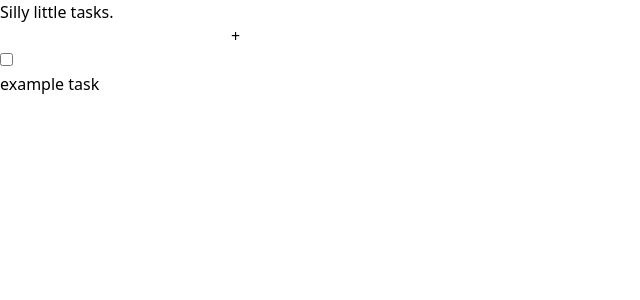
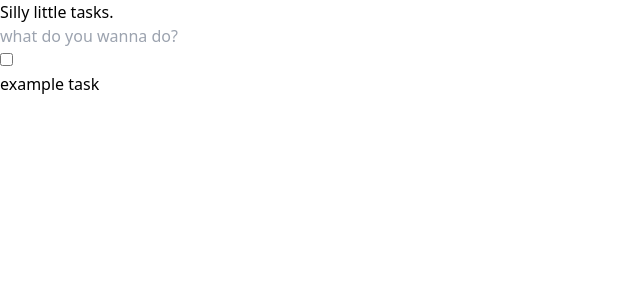
Before and after one commit to mistyb01/vue-task-diary, a Vue app: page / in a window 1280 px wide. Shown: the top 300 px of the page, without its empty margins (0-640 px from the left). Built offline with nearby package versions, Linux system fonts and the light colour scheme.

Commit message:
add a splash of color

```diff
--- a/src/components/TodoInput.vue
+++ b/src/components/TodoInput.vue
@@ -1,4 +1,6 @@
 <script setup>
+import { PlusIcon } from "@heroicons/vue/24/outline";
+
 const model = defineModel();
 const emit = defineEmits(["submitTodo"]);
 
@@ -12,8 +14,18 @@ function submit() {
     <div
       class="flex gap-1 min-w-min rounded border-solid border-2 border-gray-400"
     >
-      <input v-model="model" class="p-2 flex-grow" type="text" />
-      <button class="bg-gray-100 w-16" type="submit">+</button>
+      <input
+        v-model="model"
+        class="p-2 flex-grow"
+        type="text"
+        placeholder="what do you wanna do?"
+      />
+      <button
+        class="bg-pink-50 w-16 flex justify-center items-center"
+        type="submit"
+      >
+        <PlusIcon class="w-5 h-5" />
+      </button>
     </div>
   </form>
 </template>
--- a/src/components/TodoItem.vue
+++ b/src/components/TodoItem.vue
@@ -18,11 +18,13 @@ function toggleEditMode(title) {
   isEditing.value = !isEditing.value;
   editedTitle.value = title;
 }
+
+const iconStyles = "h-5 w-5 hover:text-pink-500";
 </script>
 
 <template>
   <div
-    class="flex justify-between p-4 rounded hover:bg-gray-100 transition-colors duration-150"
+    class="flex justify-between p-4 rounded hover:bg-pink-50 transition-colors duration-150"
   >
     <div class="flex gap-4">
       <input v-model="model" type="checkbox" />
@@ -46,14 +48,14 @@ function toggleEditMode(title) {
           }
         "
       >
-        <CheckIcon class="h-6 w-6" />
+        <CheckIcon :class="iconStyles" />
       </button>
       <button @click="() => toggleEditMode(title)">
-        <PencilIcon v-if="!isEditing" class="h-6 w-6" />
-        <XMarkIcon v-else class="h-6 w-6" />
+        <PencilIcon v-if="!isEditing" :class="iconStyles" />
+        <XMarkIcon v-else :class="iconStyles" />
       </button>
       <button v-if="!isEditing" @click="$emit('deleteTodo', id)">
-        <TrashIcon class="h-6 w-6" />
+        <TrashIcon :class="iconStyles" />
       </button>
     </div>
   </div>
```
